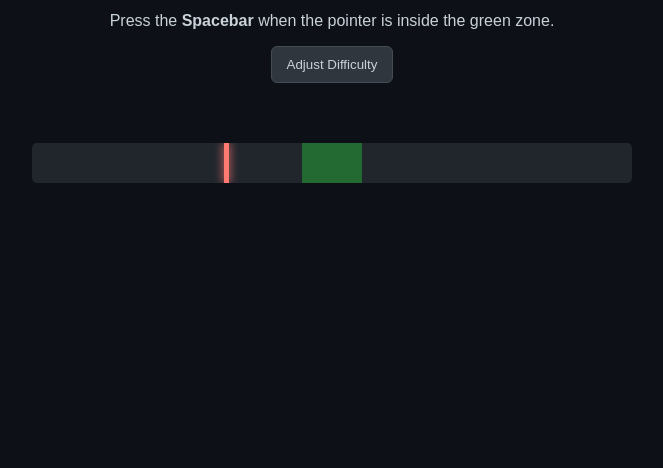
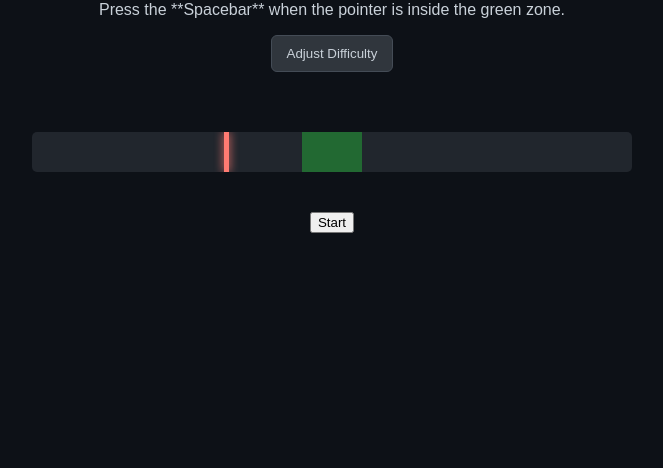
Before and after one commit to Jmonk106/dnd-precision, a plain HTML site: page index.html in a window 1280 px wide. Shown: the part 332-800 px from the top of the page, without its empty margins (308-971 px from the left). Drawn offline with Linux system fonts and the light colour scheme.

Commit message:
Update index.html

```diff
--- a/index.html
+++ b/index.html
@@ -9,7 +9,7 @@
 <body>
     <div class="container">
         <h1>Harness the Energy!</h1>
-        <p>Press the <strong>Spacebar</strong> when the pointer is inside the green zone.</p>
+        <p>Press the **Spacebar** when the pointer is inside the green zone.</p>
 
         <button id="toggle-settings-btn">Adjust Difficulty</button>
 
@@ -34,6 +34,7 @@
         </div>
 
         <h2 id="result-message"></h2>
+        <button id="start-btn">Start</button>
         <button id="restart-btn" class="hidden">Restart</button>
     </div>
     <script src="script.js"></script>
```
